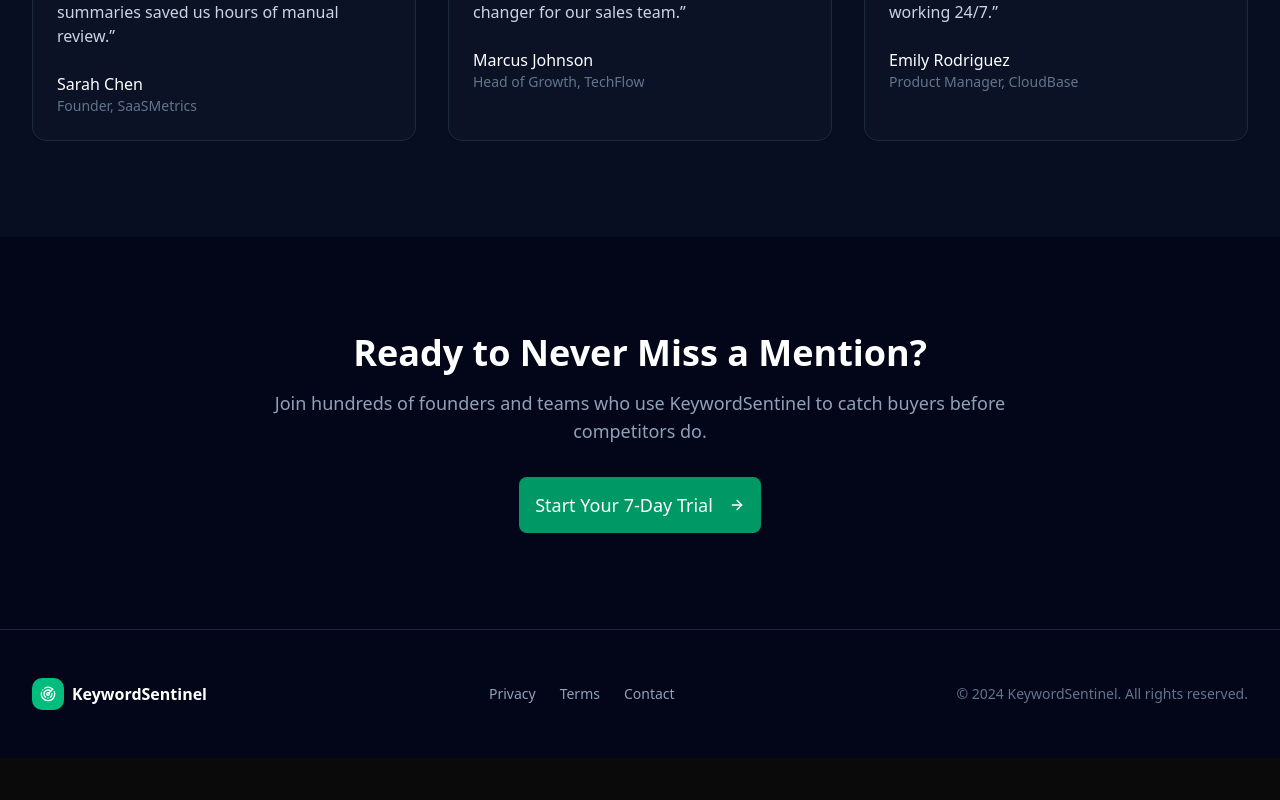
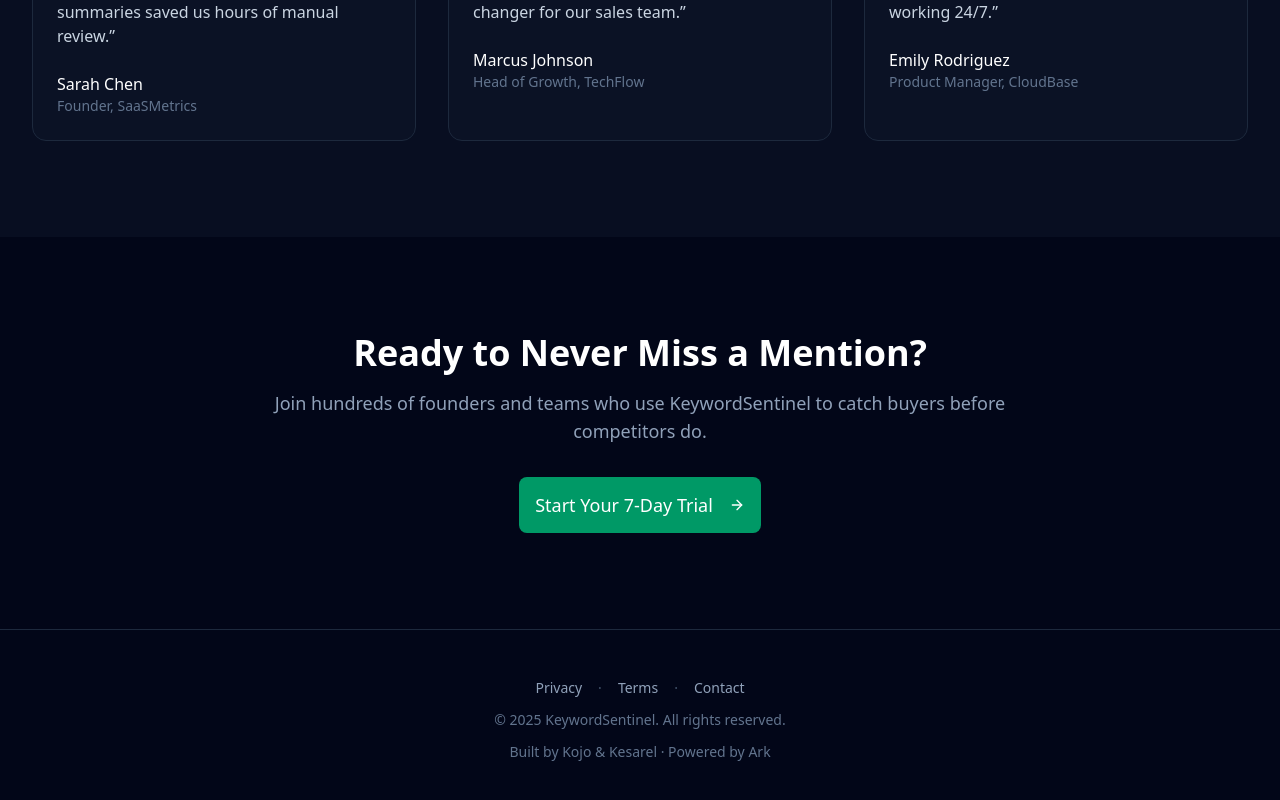
Before and after one commit to techshare101/keywordSentinel, a Next.js app: page / in a window 1280 px wide. Shown: the part 3418-4218 px from the top of the page. Before the commit the page ends 4176 px from the top, so only its background shows below. Built offline with nearby package versions, Linux system fonts and the light colour scheme.

Commit message:
Update footer to production-ready version with contact email and credits

```diff
--- a/src/app/page.tsx
+++ b/src/app/page.tsx
@@ -391,20 +391,19 @@
       {/* Footer */}
       <footer className="py-12 border-t border-slate-800">
         <div className="mx-auto max-w-7xl px-4 sm:px-6 lg:px-8">
-          <div className="flex flex-col md:flex-row items-center justify-between gap-4">
-            <div className="flex items-center gap-2">
-              <div className="flex h-8 w-8 items-center justify-center rounded-lg bg-emerald-500">
-                <Radar className="h-4 w-4 text-white" />
-              </div>
-              <span className="font-bold text-white">KeywordSentinel</span>
-            </div>
-            <div className="flex items-center gap-6 text-sm text-slate-400">
+          <div className="flex flex-col items-center gap-3 text-center">
+            <div className="flex items-center gap-4 text-sm text-slate-400">
               <a href="#" className="hover:text-white transition-colors">Privacy</a>
+              <span className="text-slate-600">·</span>
               <a href="#" className="hover:text-white transition-colors">Terms</a>
-              <a href="#" className="hover:text-white transition-colors">Contact</a>
+              <span className="text-slate-600">·</span>
+              <a href="mailto:support@metalmindtech.com" className="hover:text-white transition-colors">Contact</a>
             </div>
             <p className="text-sm text-slate-500">
-              © 2024 KeywordSentinel. All rights reserved.
+              © 2025 KeywordSentinel. All rights reserved.
+            </p>
+            <p className="text-sm text-slate-500">
+              Built by Kojo & Kesarel · Powered by Ark
             </p>
           </div>
         </div>
```
